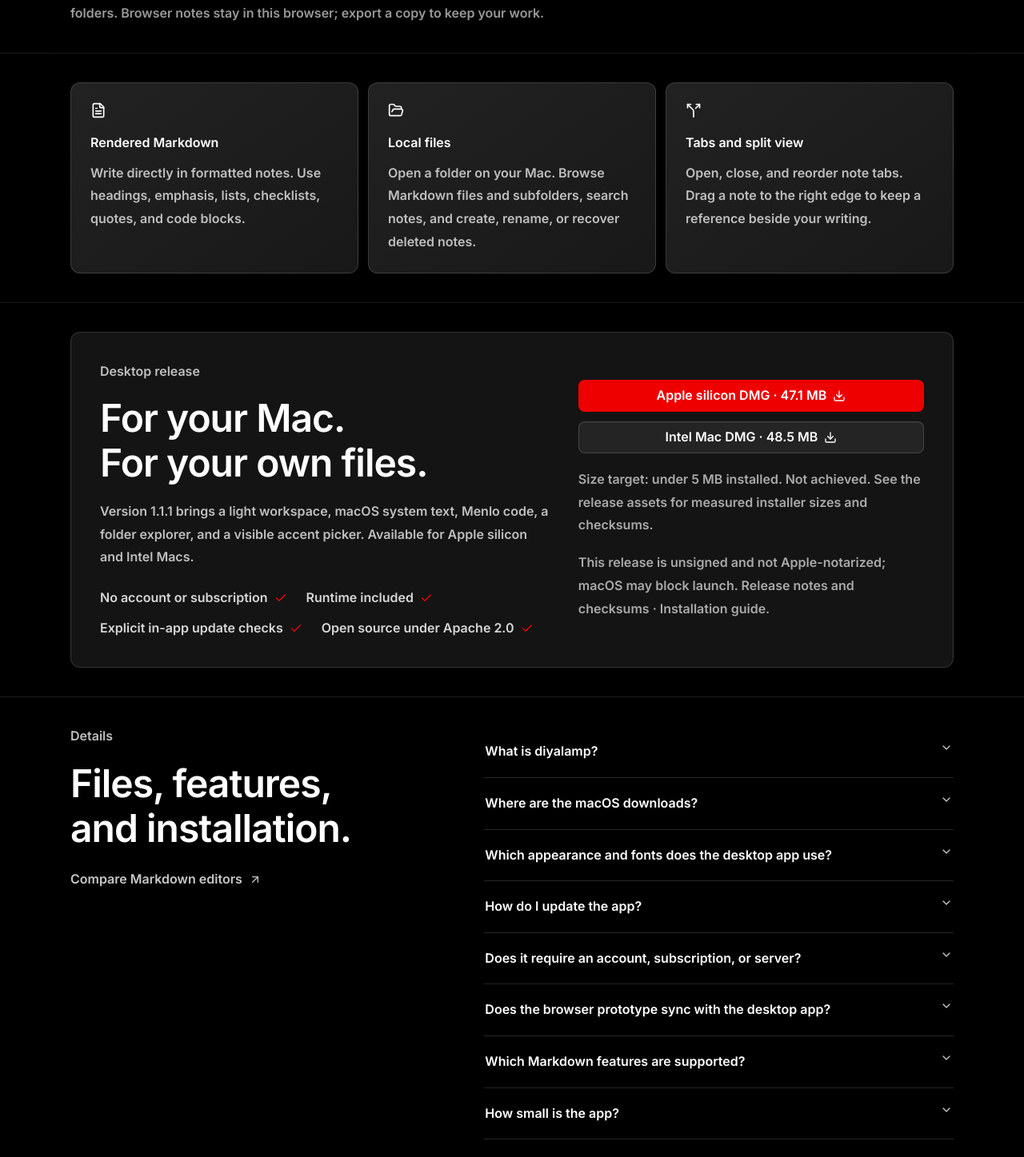
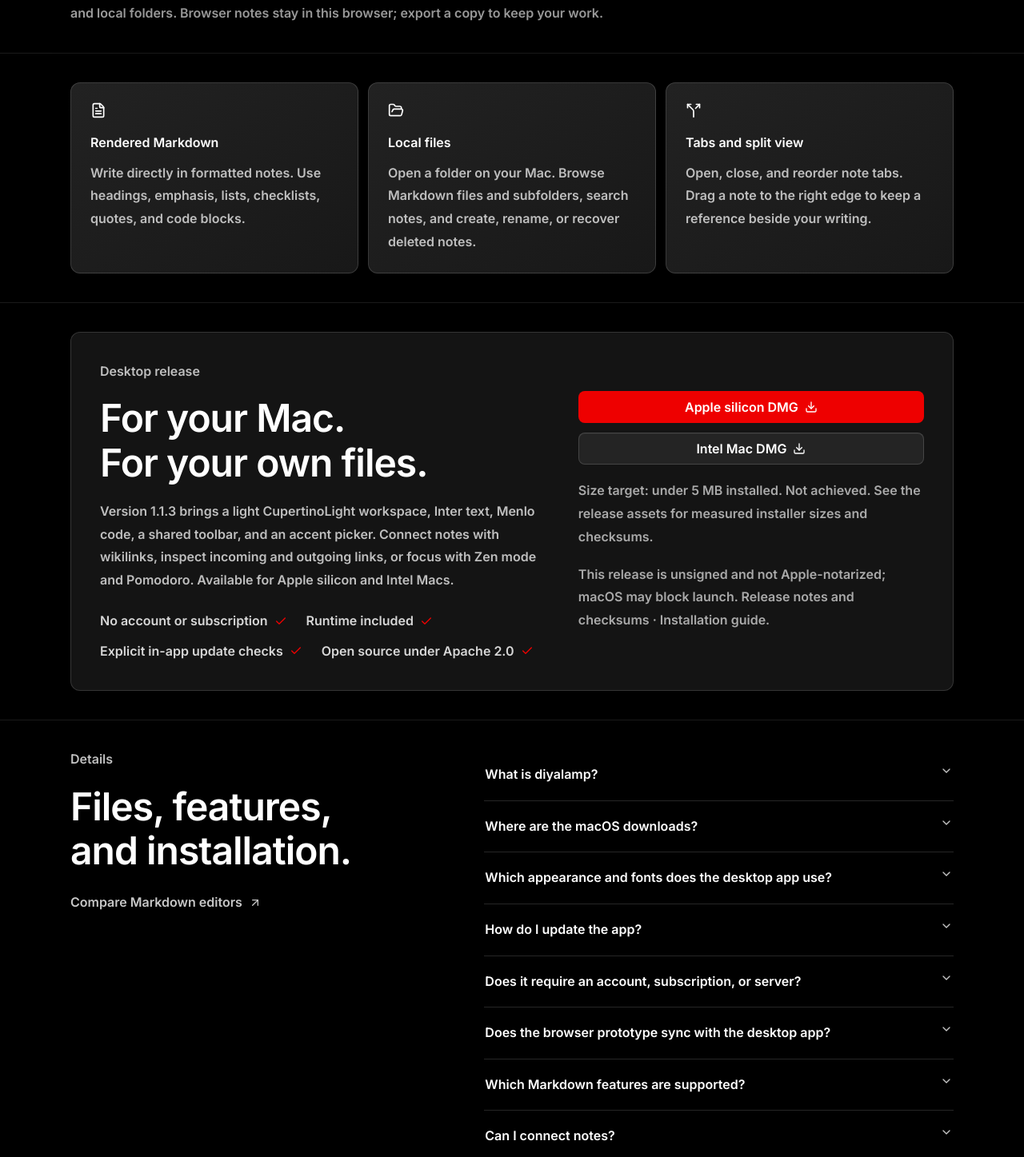
Before and after one commit to diyalamp/diyalamp.github.io, a Next.js app in the folder website/: page / in a window 1280 px wide. Shown: the part 1333-2780 px from the top of the page at 80% size. Built offline with nearby package versions, Linux system fonts and the light colour scheme.

Commit message:
docs: align website with desktop 1.1.3

```diff
--- a/website/src/app/layout.tsx
+++ b/website/src/app/layout.tsx
@@ -15,13 +15,13 @@ export const metadata: Metadata = {
   title: 'diyalamp — Open-source Markdown writing for macOS',
   applicationName: 'diyalamp',
   robots: { index: true, follow: true },
-  description: 'A free, open-source Markdown editor for macOS. A light workspace with local folders, rendered notes, closable tabs, and split view. No account or subscription.',
+  description: 'A free, open-source Markdown editor for macOS. Local files, rendered writing, wikilinks, incoming and outgoing note connections, Zen mode, and Pomodoro. No account.',
   alternates: { canonical: '/' },
   icons: { icon: '/lamp.svg' },
   openGraph: {
     type: 'website', siteName: 'diyalamp', url: '/',
     title: 'diyalamp — Open-source Markdown writing for macOS',
-    description: 'An open-source Markdown editor for macOS. Light-mode desktop writing, local files, system fonts, and side-by-side notes. No sign-up or subscription.',
+    description: 'An open-source Markdown editor for macOS. Light-mode writing with Inter, local files, wikilinks, a note graph, Zen mode, and Pomodoro. No sign-up or subscription.',
     images: [{ url: '/social-card.png', width: 1200, height: 630, alt: 'diyalamp — A tool for the mind' }],
   },
   twitter: { card: 'summary_large_image', title: 'diyalamp — Open-source Markdown writing for macOS', images: ['/social-card.png'] },
@@ -33,7 +33,7 @@ export default function RootLayout({ children }: Readonly<{ children: React.Reac
     {"@type":"Organization","@id":"https://diyalamp.com/#project","name":"diyalamp","url":"https://diyalamp.com/","logo":"https://diyalamp.com/lamp.svg","sameAs":["https://github.com/diyalamp","https://bsky.app/profile/diyalamp.com","https://www.reddit.com/r/DiyaLamp/"]},
     {"@type":"WebSite","@id":"https://diyalamp.com/#website","name":"diyalamp","url":"https://diyalamp.com/","publisher":{"@id":"https://diyalamp.com/#project"},"description":"Open-source Markdown editor for macOS with a light desktop workspace and a separate free browser notebook demonstration."},
     {"@type":"WebApplication","@id":"https://diyalamp.com/#notebook","name":"diyalamp browser notebook","url":"https://diyalamp.com/#workspace","applicationCategory":"ProductivityApplication","operatingSystem":"Web browser","isAccessibleForFree":true,"description":"A separate dark browser demonstration of rendered Markdown, slash commands, note tabs, local browser saving, and Markdown export. It does not sync with the desktop app. No account required."},
-    {"@type":"SoftwareApplication","@id":"https://diyalamp.com/#desktop","name":"diyalamp","url":"https://diyalamp.com/","applicationCategory":"ProductivityApplication","operatingSystem":"macOS","softwareVersion":desktopRelease.version,"isAccessibleForFree":true,"license":"https://www.apache.org/licenses/LICENSE-2.0","downloadUrl":desktopRelease.url,"releaseNotes":desktopRelease.url,"description":"Free, open-source Markdown editor for macOS. Light-mode workspace, system fonts, Menlo code, a local folder explorer, closable tabs, split view, and user-triggered in-app updates. No account required. Unsigned community release.","offers":{"@type":"Offer","price":"0","priceCurrency":"USD"}},
+    {"@type":"SoftwareApplication","@id":"https://diyalamp.com/#desktop","name":"diyalamp","url":"https://diyalamp.com/","applicationCategory":"ProductivityApplication","operatingSystem":"macOS","softwareVersion":desktopRelease.version,"isAccessibleForFree":true,"license":"https://www.apache.org/licenses/LICENSE-2.0","downloadUrl":desktopRelease.url,"releaseNotes":desktopRelease.url,"description":"Free, open-source Markdown editor for macOS. Light-only AtlantaFX CupertinoLight workspace with bundled static Inter 16 px and Menlo 16 px code, local folders, rendered editing, tabs, split view, wikilinks, directed SmartGraph incoming and outgoing note connections, Zen mode, a toolbar Pomodoro popover, and user-triggered updates. No account required. Unsigned community release.","offers":{"@type":"Offer","price":"0","priceCurrency":"USD"}},
     {"@type":"SoftwareSourceCode","name":"diyalamp desktop source","codeRepository":"https://github.com/diyalamp/diyalamp","programmingLanguage":"Java","license":"https://www.apache.org/licenses/LICENSE-2.0","description":"Open-source source code for the macOS Markdown writing app."}
   ]};
   return <html lang="en" className={`dark ${inter.variable}`}><body><script type="application/ld+json" dangerouslySetInnerHTML={{__html:JSON.stringify(data).replace(/</g,"\\u003c")}} />{children}</body></html>;
--- a/website/src/app/page.tsx
+++ b/website/src/app/page.tsx
@@ -12,24 +12,26 @@ const github=desktopRelease.source;
 const faqs=[
  {q:"What is diyalamp?",a:"An open-source Markdown editor for macOS with live formatting, local .md files, multiple note tabs, and split view. It is an alternative to Typora and a no-sign-up option for personal writing in a Notion-like interface."},
  {q:"Where are the macOS downloads?",a:`Version ${desktopRelease.version} is available for Apple silicon and Intel Macs from the download section and GitHub Releases. Both packages include a runtime; no separate Java installation is needed. This community release is unsigned and not Apple-notarized.`},
- {q:"Which appearance and fonts does the desktop app use?",a:"The desktop app is light mode only, with a soft writing surface, the macOS system font for text, and Menlo for code. Choose an accent color from the tab bar. The website and its separate browser notebook keep their own dark interface."},
+ {q:"Which appearance and fonts does the desktop app use?",a:"The desktop app is light mode only, with an AtlantaFX CupertinoLight workspace, a shared top toolbar, and a user-selectable accent. Body text and controls use bundled static Inter at 16 px, with real regular, italic, semibold, and semibold italic faces; headings use larger Inter semibold and code uses Menlo at 16 px. The website and its separate browser notebook keep their own dark interface."},
  {q:"How do I update the app?",a:"Use Help → Check for updates in the installed app. Checking does not download anything. You choose whether to download a newer release, then choose Install and Restart. The app checks the download against the published SHA-256 checksum and saves notes before restarting. A save conflict cancels installation so you can resolve it first."},
  {q:"Does it require an account, subscription, or server?",a:"No. The desktop app uses Markdown files in a folder on your Mac. Local writing requires no account, subscription, backend, or AI service."},
  {q:"Does the browser prototype sync with the desktop app?",a:"No. The dark browser notebook is a separate demonstration, not a screenshot of the light macOS app. It keeps notes in this browser. Export a Markdown copy to keep it or open it in another editor. Desktop files and browser notes are separate."},
  {q:"Which Markdown features are supported?",a:"The desktop editor supports headings, bold, italic, links, lists, checklists, quotes, inline code, and fenced code blocks. This release does not include the full CommonMark specification, rich tables, remote-image previews, plugins, or sync."},
+ {q:"Can I connect notes?",a:"Yes. Write [[Note name]] to link to an existing note, or use a relative Markdown file link. Open Connections from the toolbar to see a directed SmartGraph diagram and Incoming and Outgoing lists for the active note. Click a list item or double-click a graph node to open it. The graph indexes saved files locally; it does not create notes, rewrite links, or sync them."},
+ {q:"Are there focus tools?",a:"Zen mode hides the workspace controls while preserving your open notes and selection. The top-toolbar Pomodoro control opens an animated AtlantaFX Popover with Start, Stop, and Reset. These are desktop features; the browser notebook has its own separate controls."},
  {q:"How small is the app?",a:"Under 5 MB installed remains an engineering target, not an achieved size. The self-contained desktop package includes its runtime and UI libraries. GitHub Releases lists the actual installer sizes and matching checksums; download size and installed size are different measurements."},
  {q:"Can I contribute?",a:"Yes. The project is Apache-2.0 licensed. The repository includes build instructions, tests, issue templates, and a contributor guide. Bug reports with fictional sample notes, accessibility feedback, and Markdown compatibility tests are useful contributions."}
 ];
 export default function Home(){return <main className="simple-site">
  <header className="landing-header"><a href="#" className="landing-brand"><LampMark className="brand-lamp"/>diyalamp</a><nav aria-label="Main navigation"><a href="#features">Features</a><a href="#workspace">Prototype</a><a href="#download">macOS app</a></nav><Button variant="secondary" asChild><a href={github}>GitHub<ArrowUpRightIcon className="size-4"/></a></Button></header>
  <section className="simple-hero"><div className="max-w-6xl mx-auto px-6"><div className="simple-kicker"><span className="status-dot"/>Open source · Local files · macOS</div><h1>Markdown editing.<br/>Without an account.</h1><p className="simple-intro">A light-mode Markdown editor for macOS with live formatting, a folder explorer, note tabs, and split view. An open-source alternative to Typora for personal writing.</p><div className="simple-actions"><Button asChild><a href={desktopRelease.appleSilicon}>Download for Apple silicon<DownloadIcon className="size-4"/></a></Button><Button variant="secondary" onClick={()=>document.getElementById("workspace")?.scrollIntoView({behavior:"auto",block:"start"})}>Try the prototype<PanelLeftIcon className="size-4"/></Button></div><p className="simple-status">Version {desktopRelease.version} · macOS · Intel download below · Unsigned community release.</p></div></section>
- <section id="workspace" className="simple-workspace"><div className="mx-auto max-w-6xl px-6"><div className="simple-section-label"><span>Browser notebook</span><span>Separate demonstration · Markdown export</span></div><DeferredWorkspace/><p className="simple-caption">This dark browser notebook is a separate demonstration of rendered writing. The macOS app uses a light workspace, system fonts, and local folders. Browser notes stay in this browser; export a copy to keep your work.</p></div></section>
+ <section id="workspace" className="simple-workspace"><div className="mx-auto max-w-6xl px-6"><div className="simple-section-label"><span>Browser notebook</span><span>Separate demonstration · Markdown export</span></div><DeferredWorkspace/><p className="simple-caption">This dark browser notebook is a separate demonstration of rendered writing. The macOS app uses a light workspace, Inter text, Menlo code, and local folders. Browser notes stay in this browser; export a copy to keep your work.</p></div></section>
  <section id="features"><div className="max-w-6xl mx-auto px-6"><div className="simple-feature-grid">{[
  {icon:FileTextIcon,title:"Rendered Markdown",text:"Write directly in formatted notes. Use headings, emphasis, lists, checklists, quotes, and code blocks."},
  {icon:FolderOpenIcon,title:"Local files",text:"Open a folder on your Mac. Browse Markdown files and subfolders, search notes, and create, rename, or recover deleted notes."},
  {icon:SplitIcon,title:"Tabs and split view",text:"Open, close, and reorder note tabs. Drag a note to the right edge to keep a reference beside your writing."}
  ].map(({icon:Icon,title,text})=><article className="simple-feature-card" key={title}><Icon className="size-5"/><h2>{title}</h2><p>{text}</p></article>)}</div></div></section>
- <section id="download"><div className="max-w-6xl mx-auto px-6"><div className="simple-release-card"><div><span className="simple-kicker">Desktop release</span><h2>For your Mac.<br/>For your own files.</h2><p>Version {desktopRelease.version} brings a light workspace, macOS system text, Menlo code, a folder explorer, and a visible accent picker. Available for Apple silicon and Intel Macs.</p><ul>{["No account or subscription","Runtime included","Explicit in-app update checks","Open source under Apache 2.0"].map(t=><li key={t}><span>{t}</span><CheckIcon className="size-4"/></li>)}</ul></div><div className="simple-release-actions"><Button asChild><a href={desktopRelease.appleSilicon}>Apple silicon DMG · {(desktopRelease.appleSiliconBytes / 1e6).toFixed(1)} MB<DownloadIcon className="size-4"/></a></Button><Button variant="secondary" asChild><a href={desktopRelease.intel}>Intel Mac DMG · {(desktopRelease.intelBytes / 1e6).toFixed(1)} MB<DownloadIcon className="size-4"/></a></Button><p><strong>Size target: under 5 MB installed.</strong> Not achieved. See the release assets for measured installer sizes and checksums.</p><p>This release is unsigned and not Apple-notarized; macOS may block launch. <a href={desktopRelease.url}>Release notes and checksums</a> · <a href={desktopRelease.installation}>Installation guide</a>.</p></div></div></div></section>
+ <section id="download"><div className="max-w-6xl mx-auto px-6"><div className="simple-release-card"><div><span className="simple-kicker">Desktop release</span><h2>For your Mac.<br/>For your own files.</h2><p>Version {desktopRelease.version} brings a light CupertinoLight workspace, Inter text, Menlo code, a shared toolbar, and an accent picker. Connect notes with wikilinks, inspect incoming and outgoing links, or focus with Zen mode and Pomodoro. Available for Apple silicon and Intel Macs.</p><ul>{["No account or subscription","Runtime included","Explicit in-app update checks","Open source under Apache 2.0"].map(t=><li key={t}><span>{t}</span><CheckIcon className="size-4"/></li>)}</ul></div><div className="simple-release-actions"><Button asChild><a href={desktopRelease.appleSilicon}>Apple silicon DMG<DownloadIcon className="size-4"/></a></Button><Button variant="secondary" asChild><a href={desktopRelease.intel}>Intel Mac DMG<DownloadIcon className="size-4"/></a></Button><p><strong>Size target: under 5 MB installed.</strong> Not achieved. See the release assets for measured installer sizes and checksums.</p><p>This release is unsigned and not Apple-notarized; macOS may block launch. <a href={desktopRelease.url}>Release notes and checksums</a> · <a href={desktopRelease.installation}>Installation guide</a>.</p></div></div></div></section>
  <section id="questions"><div className="max-w-6xl mx-auto px-6 simple-questions"><div><span className="simple-kicker">Details</span><h2>Files, features,<br/>and installation.</h2><a className="simple-text-link" href="/alternatives/">Compare Markdown editors<ArrowUpRightIcon className="size-4"/></a></div><Accordion type="single" collapsible>{faqs.map((faq,i)=><AccordionItem key={faq.q} value={`q-${i}`}><AccordionTrigger>{faq.q}</AccordionTrigger><AccordionContent>{faq.a}</AccordionContent></AccordionItem>)}</Accordion></div></section>
  <footer className="landing-footer"><a href="#" className="landing-brand"><LampMark className="brand-lamp"/>diyalamp</a><nav className="footer-socials" aria-label="diyalamp social accounts"><a href="https://github.com/diyalamp">GitHub<SocialIcon name="github"/></a><a href="https://bsky.app/profile/diyalamp.com">Bluesky<SocialIcon name="bluesky"/></a><a href="https://www.reddit.com/r/DiyaLamp/">Reddit<SocialIcon name="reddit"/></a></nav><span className="production-credit">A <a href="https://jrxna.com" aria-label="JRXNA"><img src="/jrxna-logo.png" alt="JRXNA" width="74" height="18"/></a> production.</span></footer>
  </main>;}
--- a/website/src/lib/desktop-release.ts
+++ b/website/src/lib/desktop-release.ts
@@ -1,11 +1,9 @@
 /** Public desktop release references; keep installer byte counts tied to measured assets. */
-const version = '1.1.1';
+const version = '1.1.3';
 const source = 'https://github.com/diyalamp/diyalamp';
 
 export const desktopRelease = {
   version,
-  appleSiliconBytes: 47054874,
-  intelBytes: 48502211,
   source,
   url: `${source}/releases/tag/v${version}`,
   appleSilicon: `${source}/releases/download/v${version}/diyalamp-${version}-macos-arm64.dmg`,
```
Also changed, not shown: website/src/app/alternatives/page.tsx (+2 -2 lines), website/public/llms.txt, 2 other files (tests, documents, lock files or other folders).
